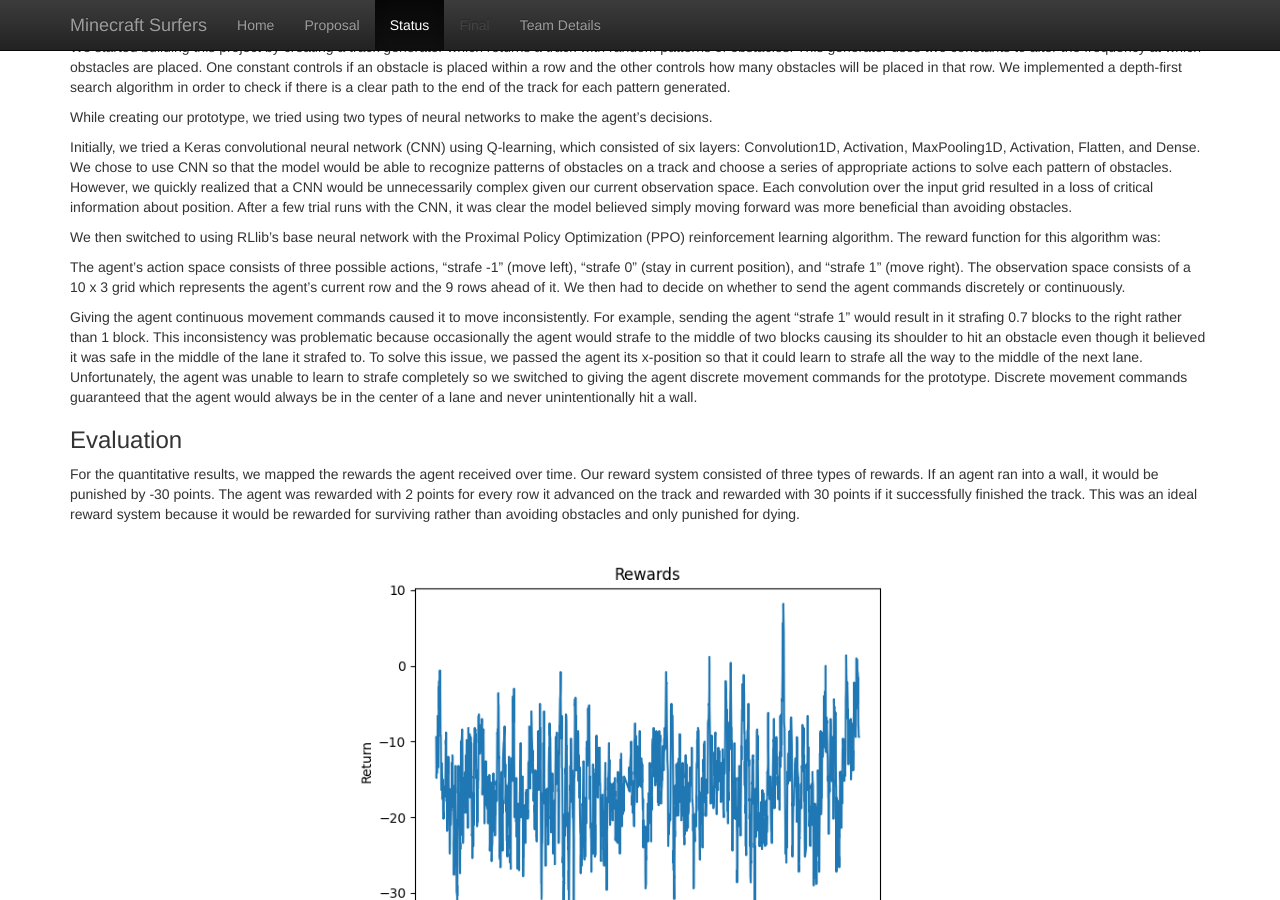
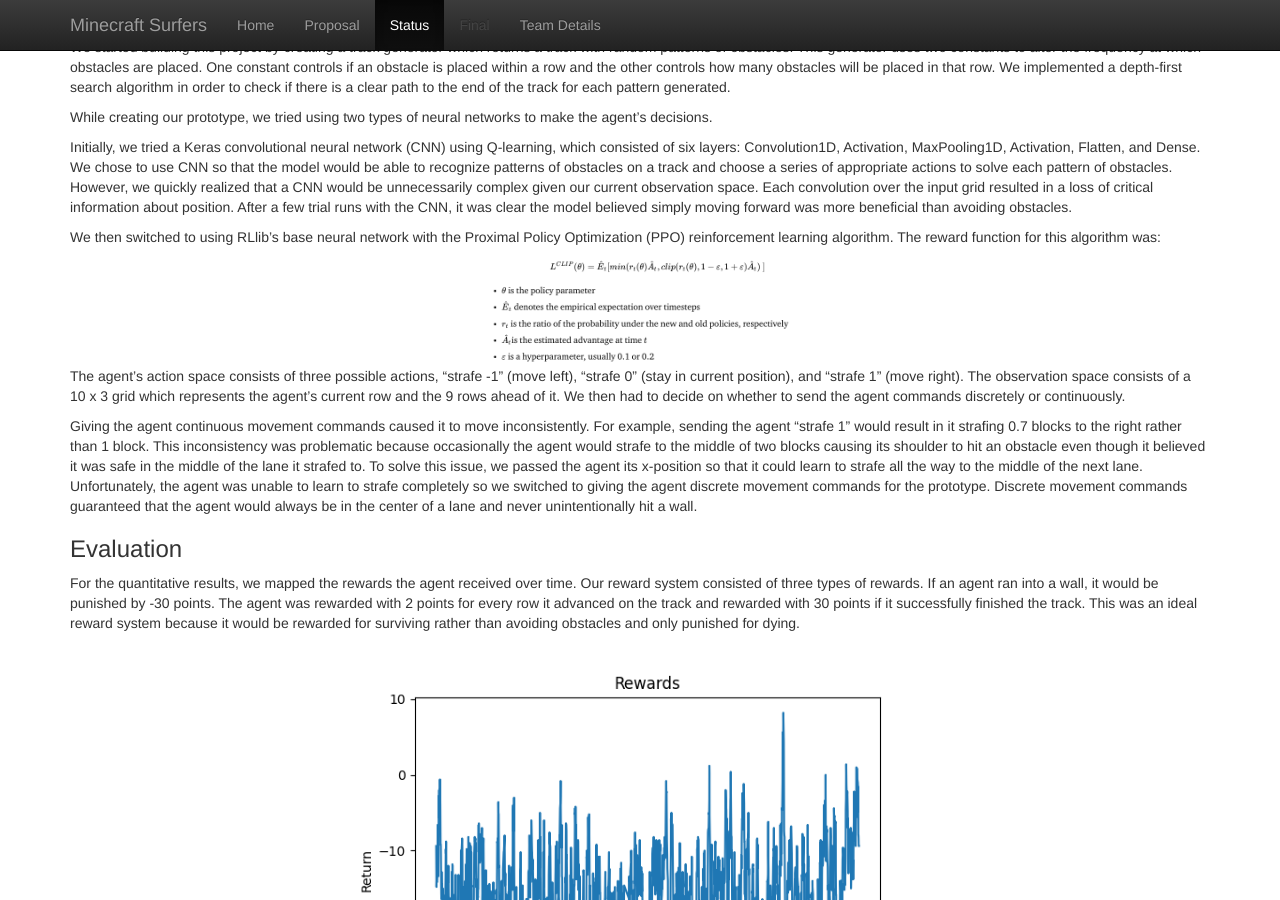
Before and after one commit to SahilRailkar/group-19, a Jekyll site: the page built from docs/status.md, in a window 1280 px wide and 900 px high, scrolled down 408 px. Built offline with Jekyll 4.4.1, drawn with Linux system fonts in a browser that asks for light colours.

Commit message:
Added reward function

```diff
--- a/docs/status.md
+++ b/docs/status.md
@@ -18,6 +18,10 @@ While creating our prototype, we tried using two types of neural networks to mak
 Initially, we tried a Keras convolutional neural network (CNN) using Q-learning, which consisted of six layers: Convolution1D, Activation, MaxPooling1D, Activation, Flatten, and Dense. We chose to use CNN so that the model would be able to recognize patterns of obstacles on a track and choose a series of appropriate actions to solve each pattern of obstacles. However, we quickly realized that a CNN would be unnecessarily complex given our current observation space. Each convolution over the input grid resulted in a loss of critical information about position. After a few trial runs with the CNN, it was clear the model believed simply moving forward was more beneficial than avoiding obstacles.
 
 We then switched to using RLlib’s base neural network with the Proximal Policy Optimization (PPO) reinforcement learning algorithm. The reward function for this algorithm was:
+
+<div style="text-align: center;">
+    <img src="./function.png" alt="continuous-agent" width="300px"/>
+</div>
 
 The agent’s action space consists of three possible actions, “strafe -1” (move left), “strafe 0” (stay in current position), and “strafe 1” (move right). The observation space consists of a 10 x 3 grid which represents the agent’s current row and the 9 rows ahead of it. We then had to decide on whether to send the agent commands discretely or continuously.
 
```
Also changed, not shown: docs/function.png (added), 2 other files.
